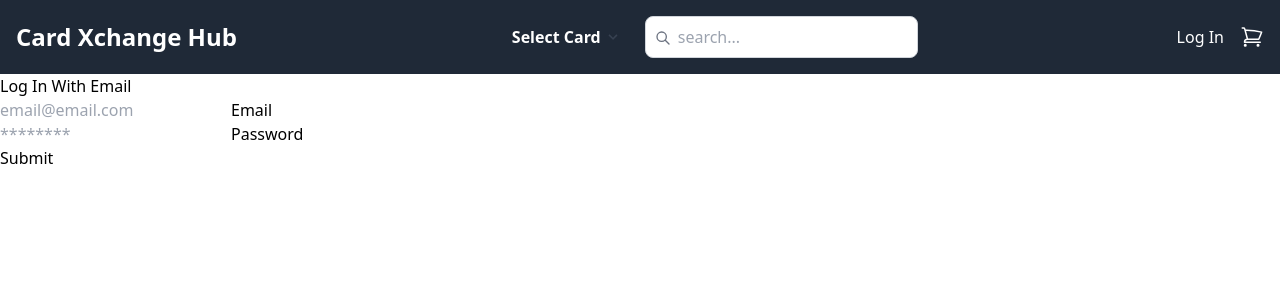
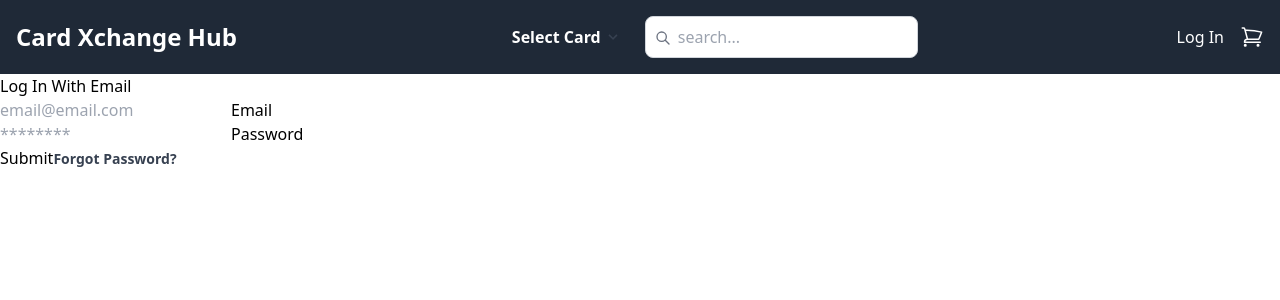
Before and after one commit to CardExchangeHub/CardExchangeHub, a React app: page /login in a window 1280 px wide. Shown: the top 300 px of the page. Built offline with nearby package versions, Linux system fonts and the light colour scheme.

Commit message:
adding log in modal

```diff
--- a/src/client/components/LogIn/LogIn.tsx
+++ b/src/client/components/LogIn/LogIn.tsx
@@ -78,6 +78,12 @@ const LogIn: React.FC = () => {
           type="password"
         />
         <button type="submit">Submit</button>
+        <button
+          className="text-gray-700 text-sm font-bold hover:underline focus:outline-none"
+          type="button"
+        >
+          Forgot Password?
+        </button>
       </form>
     </div>
   );
--- a/src/client/global/NavBar/NavBar.tsx
+++ b/src/client/global/NavBar/NavBar.tsx
@@ -4,12 +4,14 @@ import { Link } from 'react-router-dom';
 import { Cart } from '../../features/Cart/Cart';
 import SearchBar from '../../components/SearchBar/SearchBar';
 import useDebounce from '../../hooks/useDebounce';
+import LogIn from '../../components/LogIn/LogIn';
 
 const Navbar: React.FC = () => {
   const [isCartOpen, setIsCartOpen] = useState(false);
   const [cards, setCards] = useState([]);
   const [searchQuery, setSearchQuery] = useState('');
   const [isLoading, setLoading] = useState(false);
+  const [isLoginModalOpen, setIsLoginModalOpen] = useState(false); // State for login modal
 
   const handleCartClick = () => {
     setIsCartOpen(!isCartOpen);
@@ -37,6 +39,9 @@ const Navbar: React.FC = () => {
     setSearchQuery(e.target.value);
     setCards([]);
   };
+  const handleLoginClick = () => {
+    setIsLoginModalOpen(!isLoginModalOpen); // Toggle the login modal state
+  };
 
   return (
     <nav className="flex items-center justify-between bg-gray-800 text-white p-4">
@@ -51,38 +56,15 @@ const Navbar: React.FC = () => {
         />
       </div>
       <div className="flex items-center space-x-4">
-        <Link to="login" className="hover:text-gray-300">
+        <button
+          className="hover:text-gray-300"
+          onClick={handleLoginClick} // Toggle the login modal state on click
+        >
           Log In
-        </Link>
-        {/* <button className="hover:text-gray-300" onClick={handleCartClick}>
-          <svg
-            xmlns="http://www.w3.org/2000/svg"
-            fill="none"
-            viewBox="0 0 24 24"
-            strokeWidth="1.5"
-            stroke="currentColor"
-            className="h-6 w-6"
-          >
-            <path
-              strokeLinecap="round"
-              strokeLinejoin="round"
-              strokeWidth={1.5}
-              d="M2.25 3h1.386c.51 0 .955.343 1.087.835l.383 1.437M7.5 14.25a3 3 0 00-3 3h15.75m-12.75-3h11.218c1.121-2.3 2.1-4.684 2.924-7.138a60.114 60.114 0 00-16.536-1.84M7.5 14.25L5.106 5.272M6 20.25a.75.75 0 11-1.5 0 .75.75 0 011.5 0zm12.75 0a.75.75 0 11-1.5 0 .75.75 0 011.5 0z"
-            />{' '}
-          </svg>
-        </button> */}
-        {/* {isCartOpen && (
-        <div className="fixed inset-0 flex items-center justify-center bg-black bg-opacity-50">
-          <Cart />
-          <button
-            className="absolute top-4 right-4 text-white"
-            onClick={handleCartClick}
-            aria-label="Close"
-          >
-            Close
-          </button>
-        </div>
-      )} */}
+        </button>
+        {/* <Link to="login" className="hover:text-gray-300">
+          Log In
+        </Link> */}
         <Link to="/cart" className="hover:text-gray-300">
           <svg
             xmlns="http://www.w3.org/2000/svg"
@@ -101,6 +83,7 @@ const Navbar: React.FC = () => {
           </svg>
         </Link>
       </div>
+      {isLoginModalOpen && <LogIn />} {/* Render the login modal component */}
     </nav>
   );
 };
```
